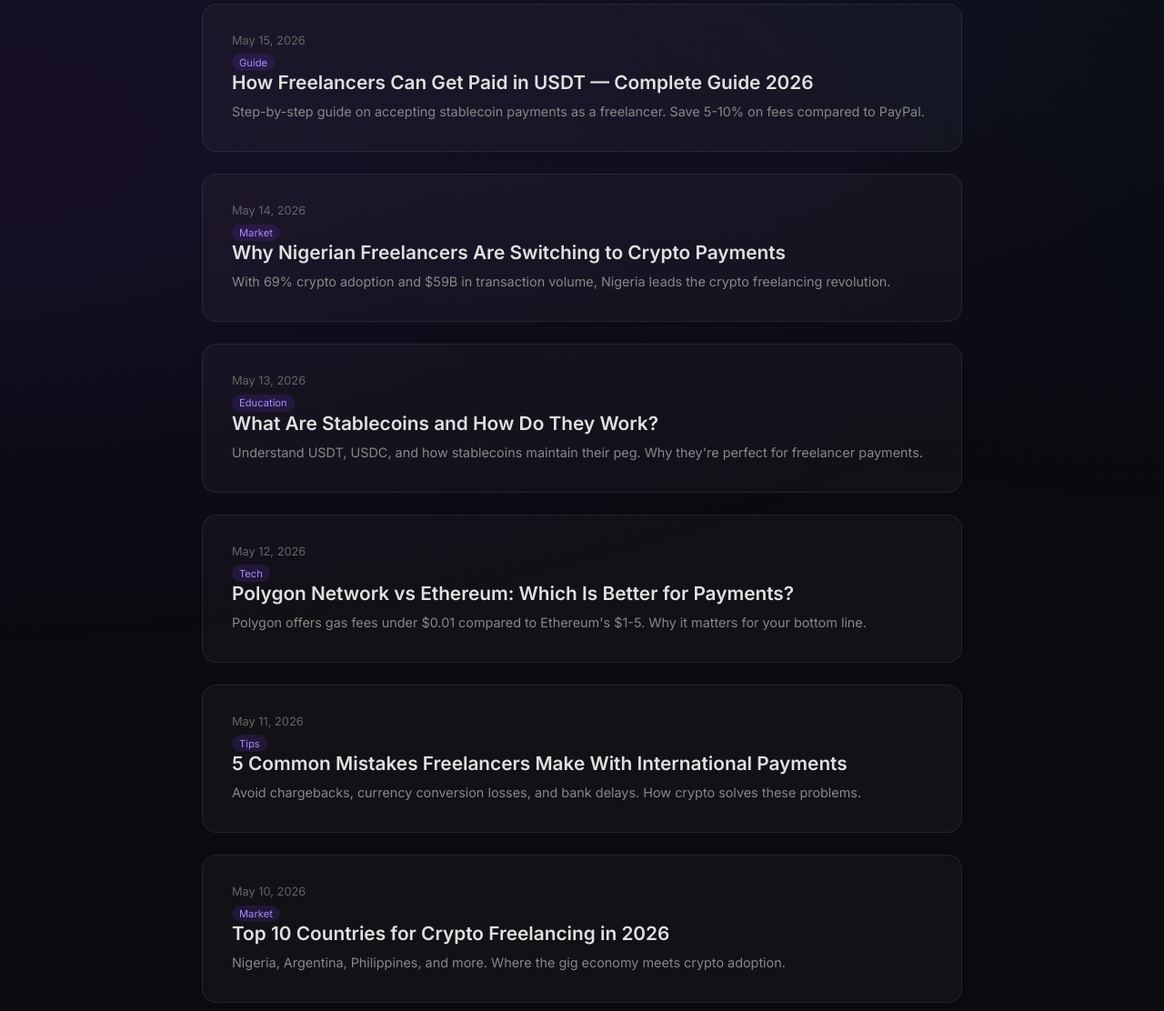
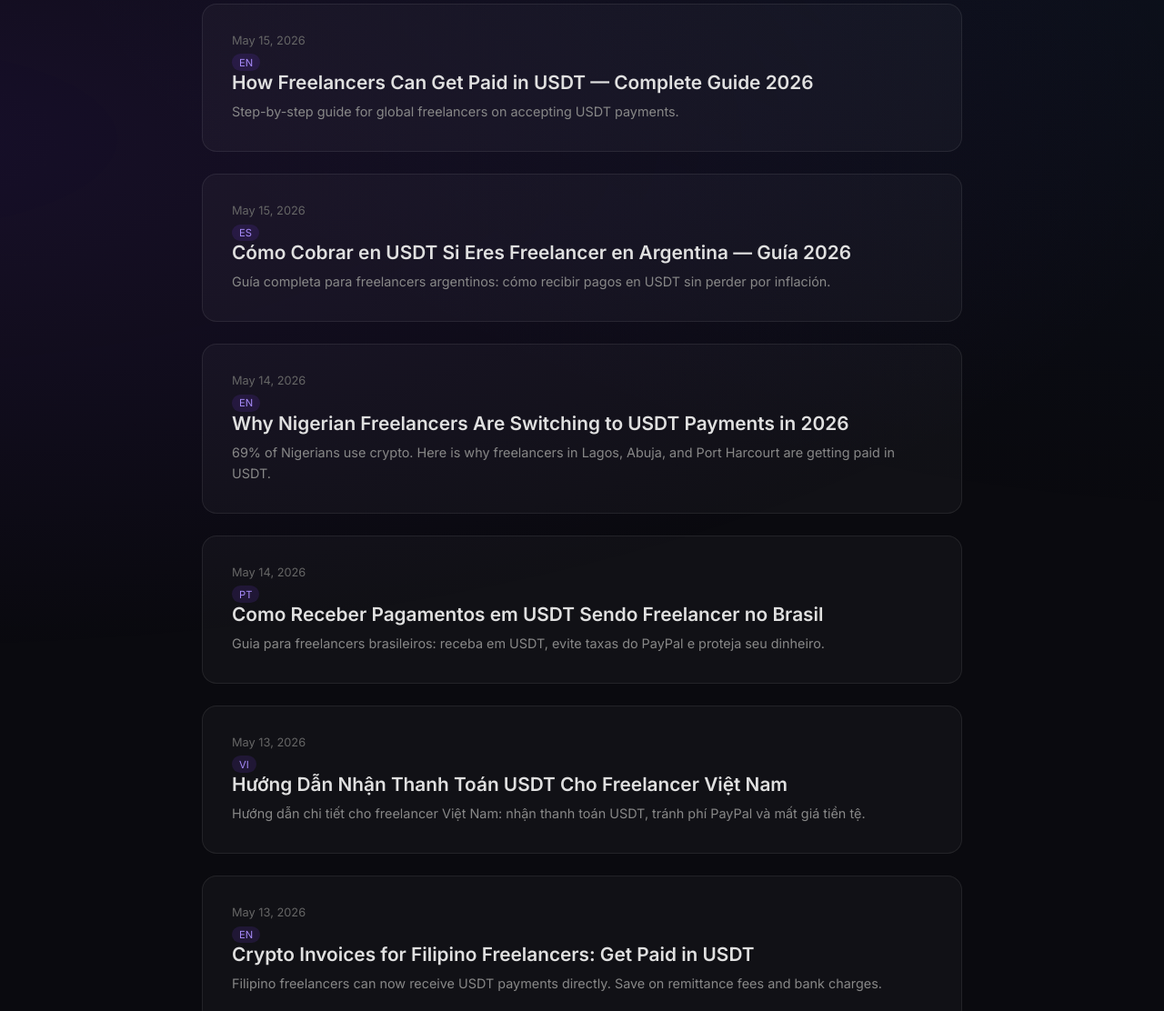
Before and after one commit to djaregithub/digitalforge-ai, a plain HTML site: page frontend/blog/index.html in a window 1280 px wide. Shown: the part 247-1359 px from the top of the page at 91% size. Drawn offline with Linux system fonts and the light colour scheme.

Commit message:
Blog index: dynamic from JSON + lang tags

```diff
--- a/frontend/blog/index.html
+++ b/frontend/blog/index.html
@@ -48,19 +48,11 @@
 </div>
 <footer>Powered by DigitalForge AI &mdash; Autonomous Crypto Invoicing &bull; &copy; 2026</footer>
 <script>
-const posts = [
-    {title:"How Freelancers Can Get Paid in USDT — Complete Guide 2026",date:"May 15, 2026",slug:"freelancer-usdt-payment-guide",tag:"Guide",desc:"Step-by-step guide on accepting stablecoin payments as a freelancer. Save 5-10% on fees compared to PayPal."},
-    {title:"Why Nigerian Freelancers Are Switching to Crypto Payments",date:"May 14, 2026",slug:"nigerian-freelancers-crypto-payments",tag:"Market",desc:"With 69% crypto adoption and $59B in transaction volume, Nigeria leads the crypto freelancing revolution."},
-    {title:"What Are Stablecoins and How Do They Work?",date:"May 13, 2026",slug:"what-are-stablecoins",tag:"Education",desc:"Understand USDT, USDC, and how stablecoins maintain their peg. Why they're perfect for freelancer payments."},
-    {title:"Polygon Network vs Ethereum: Which Is Better for Payments?",date:"May 12, 2026",slug:"polygon-vs-ethereum-payments",tag:"Tech",desc:"Polygon offers gas fees under $0.01 compared to Ethereum's $1-5. Why it matters for your bottom line."},
-    {title:"5 Common Mistakes Freelancers Make With International Payments",date:"May 11, 2026",slug:"freelancer-payment-mistakes",tag:"Tips",desc:"Avoid chargebacks, currency conversion losses, and bank delays. How crypto solves these problems."},
-    {title:"Top 10 Countries for Crypto Freelancing in 2026",date:"May 10, 2026",slug:"top-countries-crypto-freelancing",tag:"Market",desc:"Nigeria, Argentina, Philippines, and more. Where the gig economy meets crypto adoption."},
-    {title:"How to Create a Professional Crypto Invoice in 10 Seconds",date:"May 9, 2026",slug:"create-crypto-invoice-quick",tag:"Tutorial",desc:"Use DigitalForge AI to generate a professional USDT/USDC invoice with QR code instantly."},
-    {title:"Crypto Chargebacks: Why They Don't Exist and What It Means",date:"May 8, 2026",slug:"crypto-no-chargebacks",tag:"Education",desc:"Once a crypto transaction is confirmed, it's final. Why this is a game-changer for freelancers."},
-];
-const container = document.getElementById("posts");
-posts.forEach(p => {
-    container.innerHTML += `<div class="post"><div class="date">${p.date}</div><span class="tag">${p.tag}</span><h2><a href="/blog/${p.slug}">${p.title}</a></h2><p>${p.desc}</p></div>`;
+fetch('/blog/posts/posts.json').then(r=>r.json()).then(posts=>{
+    const container = document.getElementById("posts");
+    posts.forEach(p => {
+        container.innerHTML += `<div class="post"><div class="date">${p.date}</div><span class="tag">${p.slug.includes('-es')?'ES':p.slug.includes('-pt')?'PT':p.slug.includes('-vi')?'VI':'EN'}</span><h2><a href="/blog/${p.slug}">${p.title}</a></h2><p>${p.desc}</p></div>`;
+    });
 });
 </script>
 </body>
```
